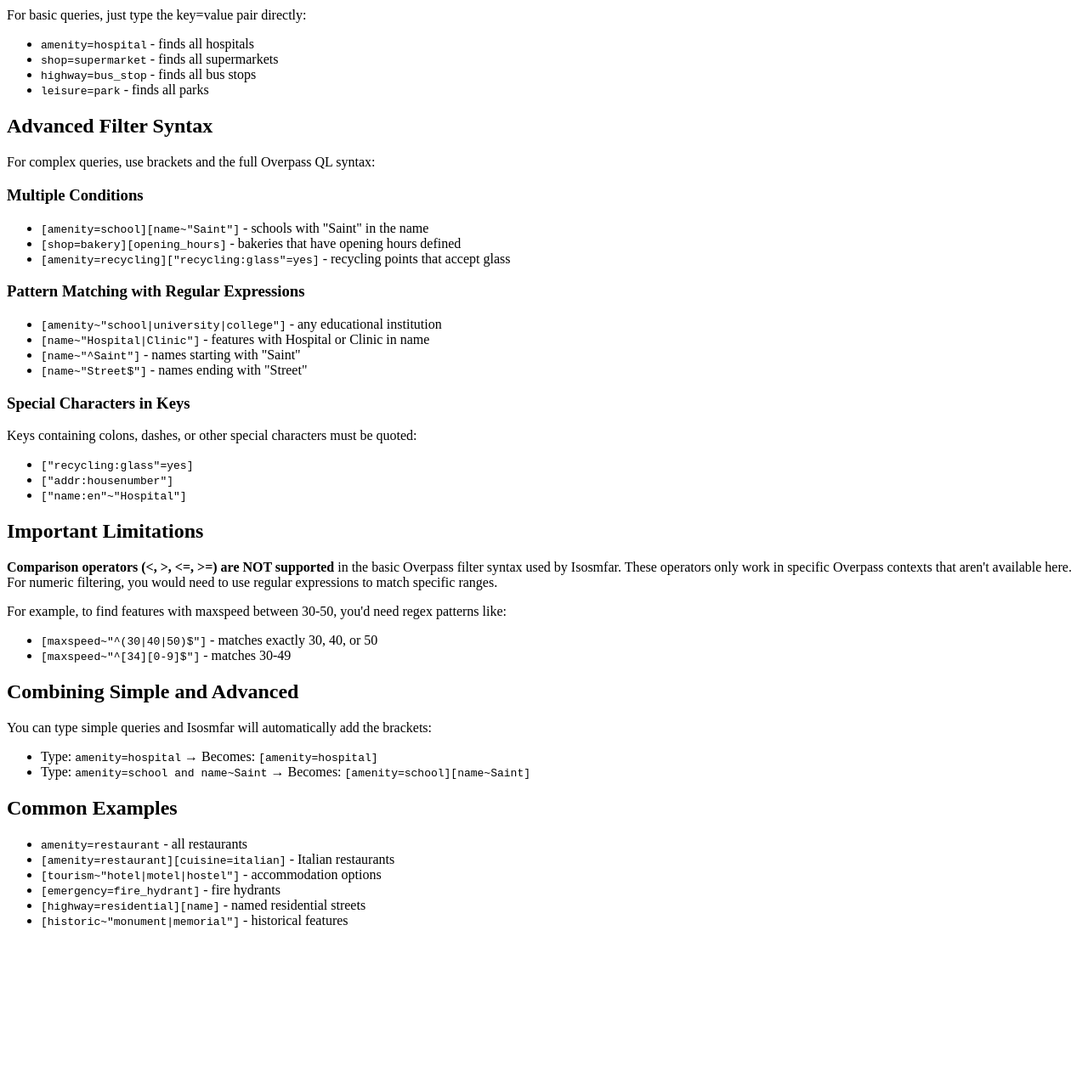
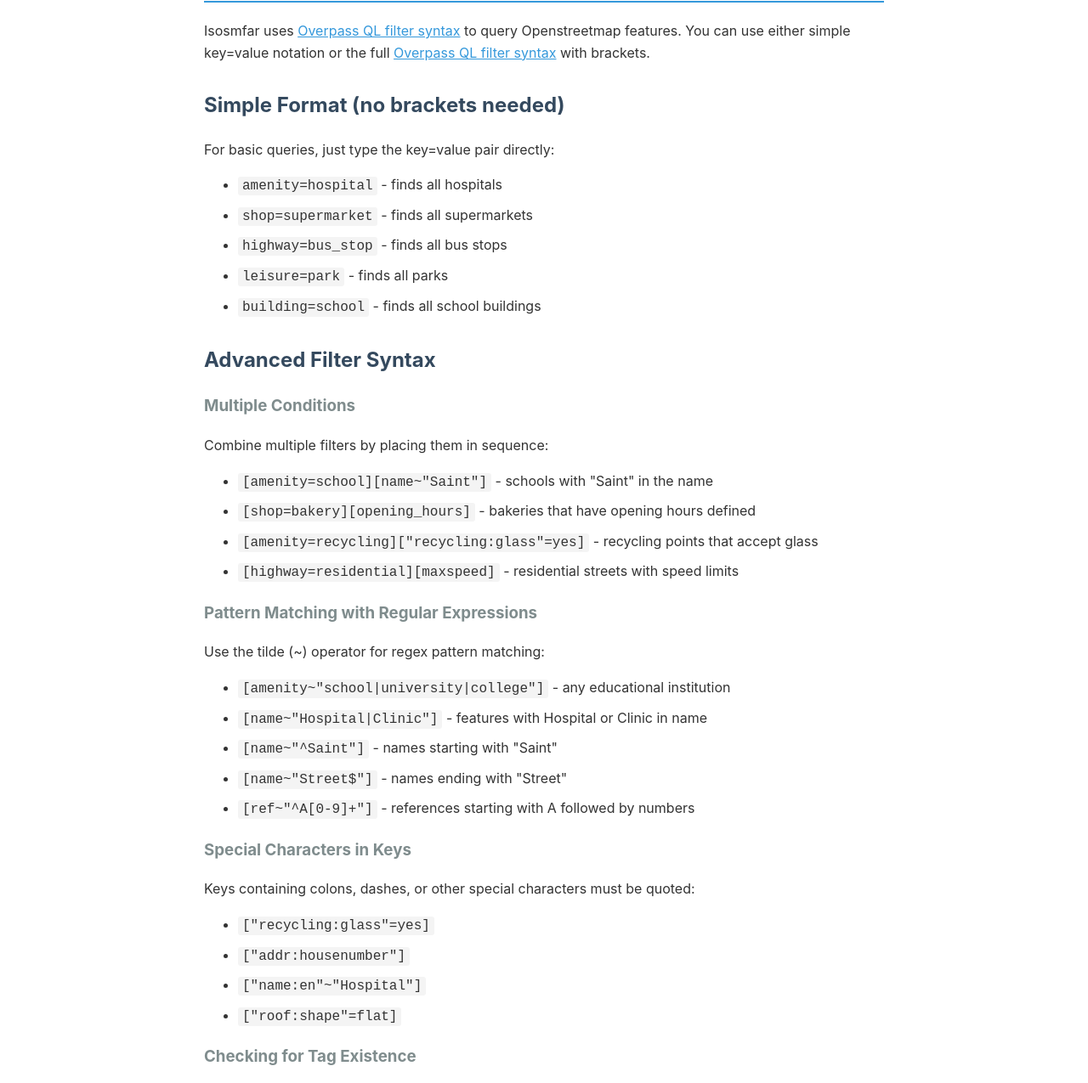
Before and after one commit to liotier/Geogizmos, a plain HTML site: page Isosmfar/IsosmfarOverpassQLfilterSyntax.html in a window 1280 px wide. Shown: the part 142-1417 px from the top of the page at 85% size. Before the commit the page ends 1251 px from the top, so only its background shows below. Drawn offline with Linux system fonts and the light colour scheme.

Commit message:
Update IsosmfarOverpassQLfilterSyntax.html

```diff
--- a/Isosmfar/IsosmfarOverpassQLfilterSyntax.html
+++ b/Isosmfar/IsosmfarOverpassQLfilterSyntax.html
@@ -1,53 +1,148 @@
-<h1 class="text-2xl font-bold mt-1 text-text-100">Isosmfar Overpass QL Filter Syntax Guide</h1>
-<p class="whitespace-normal break-words">Isosmfar uses Overpass QL filter syntax to query OpenStreetMap features. You can use either simple key=value notation or the full Overpass QL filter syntax with brackets.</p>
-<h2 class="text-xl font-bold text-text-100 mt-1 -mb-0.5">Simple Format (no brackets needed)</h2>
-<p class="whitespace-normal break-words">For basic queries, just type the key=value pair directly:</p>
-<ul class="[&amp;:not(:last-child)_ul]:pb-1 [&amp;:not(:last-child)_ol]:pb-1 list-disc space-y-1.5 pl-7">
-<li class="whitespace-normal break-words"><code class="bg-text-200/5 border border-0.5 border-border-300 text-danger-000 whitespace-pre-wrap rounded-[0.4rem] px-1 py-px text-[0.9rem]">amenity=hospital</code> - finds all hospitals</li>
-<li class="whitespace-normal break-words"><code class="bg-text-200/5 border border-0.5 border-border-300 text-danger-000 whitespace-pre-wrap rounded-[0.4rem] px-1 py-px text-[0.9rem]">shop=supermarket</code> - finds all supermarkets</li>
-<li class="whitespace-normal break-words"><code class="bg-text-200/5 border border-0.5 border-border-300 text-danger-000 whitespace-pre-wrap rounded-[0.4rem] px-1 py-px text-[0.9rem]">highway=bus_stop</code> - finds all bus stops</li>
-<li class="whitespace-normal break-words"><code class="bg-text-200/5 border border-0.5 border-border-300 text-danger-000 whitespace-pre-wrap rounded-[0.4rem] px-1 py-px text-[0.9rem]">leisure=park</code> - finds all parks</li>
+<!DOCTYPE html>
+<html lang="en">
+<head>
+    <meta charset="UTF-8">
+    <meta name="viewport" content="width=device-width, initial-scale=1.0">
+    <title>Isosmfar Overpass QL Filter Syntax Guide</title>
+    <style>
+        body {
+            font-family: -apple-system, BlinkMacSystemFont, 'Segoe UI', Roboto, sans-serif;
+            max-width: 800px;
+            margin: 40px auto;
+            padding: 20px;
+            line-height: 1.6;
+            color: #333;
+        }
+        h1 { color: #2c3e50; border-bottom: 2px solid #3498db; padding-bottom: 10px; }
+        h2 { color: #34495e; margin-top: 30px; }
+        h3 { color: #7f8c8d; }
+        code {
+            background: #f4f4f4;
+            padding: 2px 5px;
+            border-radius: 3px;
+            font-family: 'Courier New', monospace;
+        }
+        pre {
+            background: #f4f4f4;
+            padding: 15px;
+            border-radius: 5px;
+            overflow-x: auto;
+        }
+        ul { margin: 10px 0; }
+        li { margin: 8px 0; }
+        .warning {
+            background: #fff3cd;
+            border-left: 4px solid #ffc107;
+            padding: 10px 15px;
+            margin: 20px 0;
+        }
+        a { color: #3498db; }
+    </style>
+</head>
+<body>
+    <h1>Isosmfar Overpass QL Filter Syntax Guide</h1>
+
+    <p>Isosmfar uses <a href="https://wiki.openstreetmap.org/wiki/Overpass_API/Overpass_QL#Filters">Overpass QL filter syntax</a> to query Openstreetmap features. You can use either simple key=value notation or the full <a href="https://wiki.openstreetmap.org/wiki/Overpass_API/Overpass_QL#Filters" target="_blank">Overpass QL filter syntax</a> with brackets.</p>
+
+    <h2>Simple Format (no brackets needed)</h2>
+    <p>For basic queries, just type the key=value pair directly:</p>
+    <ul>
+        <li><code>amenity=hospital</code> - finds all hospitals</li>
+        <li><code>shop=supermarket</code> - finds all supermarkets</li>
+        <li><code>highway=bus_stop</code> - finds all bus stops</li>
+        <li><code>leisure=park</code> - finds all parks</li>
+        <li><code>building=school</code> - finds all school buildings</li>
     </ul>
-<h2 class="text-xl font-bold text-text-100 mt-1 -mb-0.5">Advanced Filter Syntax</h2>
-<p class="whitespace-normal break-words">For complex queries, use brackets and the full Overpass QL syntax:</p>
-<h3 class="text-lg font-bold text-text-100 mt-1 -mb-1.5">Multiple Conditions</h3>
-<ul class="[&amp;:not(:last-child)_ul]:pb-1 [&amp;:not(:last-child)_ol]:pb-1 list-disc space-y-1.5 pl-7">
-<li class="whitespace-normal break-words"><code class="bg-text-200/5 border border-0.5 border-border-300 text-danger-000 whitespace-pre-wrap rounded-[0.4rem] px-1 py-px text-[0.9rem]">[amenity=school][name~"Saint"]</code> - schools with "Saint" in the name</li>
-<li class="whitespace-normal break-words"><code class="bg-text-200/5 border border-0.5 border-border-300 text-danger-000 whitespace-pre-wrap rounded-[0.4rem] px-1 py-px text-[0.9rem]">[shop=bakery][opening_hours]</code> - bakeries that have opening hours defined</li>
-<li class="whitespace-normal break-words"><code class="bg-text-200/5 border border-0.5 border-border-300 text-danger-000 whitespace-pre-wrap rounded-[0.4rem] px-1 py-px text-[0.9rem]">[amenity=recycling]["recycling:glass"=yes]</code> - recycling points that accept glass</li>
+
+    <h2>Advanced Filter Syntax</h2>
+
+    <h3>Multiple Conditions</h3>
+    <p>Combine multiple filters by placing them in sequence:</p>
+    <ul>
+        <li><code>[amenity=school][name~"Saint"]</code> - schools with "Saint" in the name</li>
+        <li><code>[shop=bakery][opening_hours]</code> - bakeries that have opening hours defined</li>
+        <li><code>[amenity=recycling]["recycling:glass"=yes]</code> - recycling points that accept glass</li>
+        <li><code>[highway=residential][maxspeed]</code> - residential streets with speed limits</li>
     </ul>
-<h3 class="text-lg font-bold text-text-100 mt-1 -mb-1.5">Pattern Matching with Regular Expressions</h3>
-<ul class="[&amp;:not(:last-child)_ul]:pb-1 [&amp;:not(:last-child)_ol]:pb-1 list-disc space-y-1.5 pl-7">
-<li class="whitespace-normal break-words"><code class="bg-text-200/5 border border-0.5 border-border-300 text-danger-000 whitespace-pre-wrap rounded-[0.4rem] px-1 py-px text-[0.9rem]">[amenity~"school|university|college"]</code> - any educational institution</li>
-<li class="whitespace-normal break-words"><code class="bg-text-200/5 border border-0.5 border-border-300 text-danger-000 whitespace-pre-wrap rounded-[0.4rem] px-1 py-px text-[0.9rem]">[name~"Hospital|Clinic"]</code> - features with Hospital or Clinic in name</li>
-<li class="whitespace-normal break-words"><code class="bg-text-200/5 border border-0.5 border-border-300 text-danger-000 whitespace-pre-wrap rounded-[0.4rem] px-1 py-px text-[0.9rem]">[name~"^Saint"]</code> - names starting with "Saint"</li>
-<li class="whitespace-normal break-words"><code class="bg-text-200/5 border border-0.5 border-border-300 text-danger-000 whitespace-pre-wrap rounded-[0.4rem] px-1 py-px text-[0.9rem]">[name~"Street$"]</code> - names ending with "Street"</li>
+
+    <h3>Pattern Matching with Regular Expressions</h3>
+    <p>Use the tilde (~) operator for regex pattern matching:</p>
+    <ul>
+        <li><code>[amenity~"school|university|college"]</code> - any educational institution</li>
+        <li><code>[name~"Hospital|Clinic"]</code> - features with Hospital or Clinic in name</li>
+        <li><code>[name~"^Saint"]</code> - names starting with "Saint"</li>
+        <li><code>[name~"Street$"]</code> - names ending with "Street"</li>
+        <li><code>[ref~"^A[0-9]+"]</code> - references starting with A followed by numbers</li>
     </ul>
-<h3 class="text-lg font-bold text-text-100 mt-1 -mb-1.5">Special Characters in Keys</h3>
-<p class="whitespace-normal break-words">Keys containing colons, dashes, or other special characters must be quoted:</p>
-<ul class="[&amp;:not(:last-child)_ul]:pb-1 [&amp;:not(:last-child)_ol]:pb-1 list-disc space-y-1.5 pl-7">
-<li class="whitespace-normal break-words"><code class="bg-text-200/5 border border-0.5 border-border-300 text-danger-000 whitespace-pre-wrap rounded-[0.4rem] px-1 py-px text-[0.9rem]">["recycling:glass"=yes]</code></li>
-<li class="whitespace-normal break-words"><code class="bg-text-200/5 border border-0.5 border-border-300 text-danger-000 whitespace-pre-wrap rounded-[0.4rem] px-1 py-px text-[0.9rem]">["addr:housenumber"]</code></li>
-<li class="whitespace-normal break-words"><code class="bg-text-200/5 border border-0.5 border-border-300 text-danger-000 whitespace-pre-wrap rounded-[0.4rem] px-1 py-px text-[0.9rem]">["name:en"~"Hospital"]</code></li>
+
+    <h3>Special Characters in Keys</h3>
+    <p>Keys containing colons, dashes, or other special characters must be quoted:</p>
+    <ul>
+        <li><code>["recycling:glass"=yes]</code></li>
+        <li><code>["addr:housenumber"]</code></li>
+        <li><code>["name:en"~"Hospital"]</code></li>
+        <li><code>["roof:shape"=flat]</code></li>
     </ul>
-<h2 class="text-xl font-bold text-text-100 mt-1 -mb-0.5">Important Limitations</h2>
-<p class="whitespace-normal break-words"><strong>Comparison operators (&lt;, &gt;, &lt;=, &gt;=) are NOT supported</strong> in the basic Overpass filter syntax used by Isosmfar. These operators only work in specific Overpass contexts that aren't available here. For numeric filtering, you would need to use regular expressions to match specific ranges.</p>
-<p class="whitespace-normal break-words">For example, to find features with maxspeed between 30-50, you'd need regex patterns like:</p>
-<ul class="[&amp;:not(:last-child)_ul]:pb-1 [&amp;:not(:last-child)_ol]:pb-1 list-disc space-y-1.5 pl-7">
-<li class="whitespace-normal break-words"><code class="bg-text-200/5 border border-0.5 border-border-300 text-danger-000 whitespace-pre-wrap rounded-[0.4rem] px-1 py-px text-[0.9rem]">[maxspeed~"^(30|40|50)$"]</code> - matches exactly 30, 40, or 50</li>
-<li class="whitespace-normal break-words"><code class="bg-text-200/5 border border-0.5 border-border-300 text-danger-000 whitespace-pre-wrap rounded-[0.4rem] px-1 py-px text-[0.9rem]">[maxspeed~"^[34][0-9]$"]</code> - matches 30-49</li>
+
+    <h3>Checking for Tag Existence</h3>
+    <ul>
+        <li><code>[opening_hours]</code> - has opening hours tag (any value)</li>
+        <li><code>[!parking]</code> - does NOT have parking tag</li>
+        <li><code>[name][!description]</code> - has name but no description</li>
     </ul>
-<h2 class="text-xl font-bold text-text-100 mt-1 -mb-0.5">Combining Simple and Advanced</h2>
-<p class="whitespace-normal break-words">You can type simple queries and Isosmfar will automatically add the brackets:</p>
-<ul class="[&amp;:not(:last-child)_ul]:pb-1 [&amp;:not(:last-child)_ol]:pb-1 list-disc space-y-1.5 pl-7">
-<li class="whitespace-normal break-words">Type: <code class="bg-text-200/5 border border-0.5 border-border-300 text-danger-000 whitespace-pre-wrap rounded-[0.4rem] px-1 py-px text-[0.9rem]">amenity=hospital</code> → Becomes: <code class="bg-text-200/5 border border-0.5 border-border-300 text-danger-000 whitespace-pre-wrap rounded-[0.4rem] px-1 py-px text-[0.9rem]">[amenity=hospital]</code></li>
-<li class="whitespace-normal break-words">Type: <code class="bg-text-200/5 border border-0.5 border-border-300 text-danger-000 whitespace-pre-wrap rounded-[0.4rem] px-1 py-px text-[0.9rem]">amenity=school and name~Saint</code> → Becomes: <code class="bg-text-200/5 border border-0.5 border-border-300 text-danger-000 whitespace-pre-wrap rounded-[0.4rem] px-1 py-px text-[0.9rem]">[amenity=school][name~Saint]</code></li>
+
+    <div class="warning">
+        <strong>Important Limitation:</strong> Comparison operators (&lt;, &gt;, &lt;=, &gt;=) are NOT supported in the basic Overpass filter syntax used by Isosmfar. These operators only work in specific Overpass contexts like conditional statements (if:) that aren't available here.
+    </div>
+
+    <h2>Combining Simple and Advanced</h2>
+    <p>You can type simple queries and Isosmfar will automatically add the brackets:</p>
+    <ul>
+        <li>Type: <code>amenity=hospital</code> → Becomes: <code>[amenity=hospital]</code></li>
+        <li>Type: <code>amenity=school and name~Saint</code> → Becomes: <code>[amenity=school][name~Saint]</code></li>
     </ul>
-<h2 class="text-xl font-bold text-text-100 mt-1 -mb-0.5">Common Examples</h2>
-<ul class="[&amp;:not(:last-child)_ul]:pb-1 [&amp;:not(:last-child)_ol]:pb-1 list-disc space-y-1.5 pl-7">
-<li class="whitespace-normal break-words"><code class="bg-text-200/5 border border-0.5 border-border-300 text-danger-000 whitespace-pre-wrap rounded-[0.4rem] px-1 py-px text-[0.9rem]">amenity=restaurant</code> - all restaurants</li>
-<li class="whitespace-normal break-words"><code class="bg-text-200/5 border border-0.5 border-border-300 text-danger-000 whitespace-pre-wrap rounded-[0.4rem] px-1 py-px text-[0.9rem]">[amenity=restaurant][cuisine=italian]</code> - Italian restaurants</li>
-<li class="whitespace-normal break-words"><code class="bg-text-200/5 border border-0.5 border-border-300 text-danger-000 whitespace-pre-wrap rounded-[0.4rem] px-1 py-px text-[0.9rem]">[tourism~"hotel|motel|hostel"]</code> - accommodation options</li>
-<li class="whitespace-normal break-words"><code class="bg-text-200/5 border border-0.5 border-border-300 text-danger-000 whitespace-pre-wrap rounded-[0.4rem] px-1 py-px text-[0.9rem]">[emergency=fire_hydrant]</code> - fire hydrants</li>
-<li class="whitespace-normal break-words"><code class="bg-text-200/5 border border-0.5 border-border-300 text-danger-000 whitespace-pre-wrap rounded-[0.4rem] px-1 py-px text-[0.9rem]">[highway=residential][name]</code> - named residential streets</li>
-<li class="whitespace-normal break-words"><code class="bg-text-200/5 border border-0.5 border-border-300 text-danger-000 whitespace-pre-wrap rounded-[0.4rem] px-1 py-px text-[0.9rem]">[historic~"monument|memorial"]</code> - historical features</li>
+
+    <h2>Common Examples by Category</h2>
+
+    <h3>Healthcare</h3>
+    <ul>
+        <li><code>amenity=hospital</code> - hospitals</li>
+        <li><code>amenity=clinic</code> - clinics</li>
+        <li><code>amenity=pharmacy</code> - pharmacies</li>
+        <li><code>[amenity=doctors]</code> - doctor offices</li>
+        <li><code>[healthcare~".*"]</code> - any healthcare facility</li>
+    </ul>
+
+    <h3>Education</h3>
+    <ul>
+        <li><code>amenity=school</code> - schools</li>
+        <li><code>amenity=university</code> - universities</li>
+        <li><code>amenity=kindergarten</code> - kindergartens</li>
+        <li><code>[amenity=school]["school:type"=primary]</code> - primary schools only</li>
+    </ul>
+
+    <h3>Shopping</h3>
+    <ul>
+        <li><code>shop=supermarket</code> - supermarkets</li>
+        <li><code>[shop]["organic"=yes]</code> - organic shops</li>
+        <li><code>[shop~"bakery|butcher|greengrocer"]</code> - fresh food shops</li>
+    </ul>
+
+    <h3>Transportation</h3>
+    <ul>
+        <li><code>highway=bus_stop</code> - bus stops</li>
+        <li><code>railway=station</code> - train stations</li>
+        <li><code>amenity=parking</code> - parking areas</li>
+        <li><code>[highway=motorway]</code> - motorways/highways</li>
+    </ul>
+
+    <h3>Emergency Services</h3>
+    <ul>
+        <li><code>emergency=fire_hydrant</code> - fire hydrants</li>
+        <li><code>amenity=fire_station</code> - fire stations</li>
+        <li><code>amenity=police</code> - police stations</li>
+        <li><code>[emergency=defibrillator]</code> - defibrillators</li>
+    </ul>
+
+</body>
+</html>
```
Lines whose indentation alone changed are shown as unchanged.
